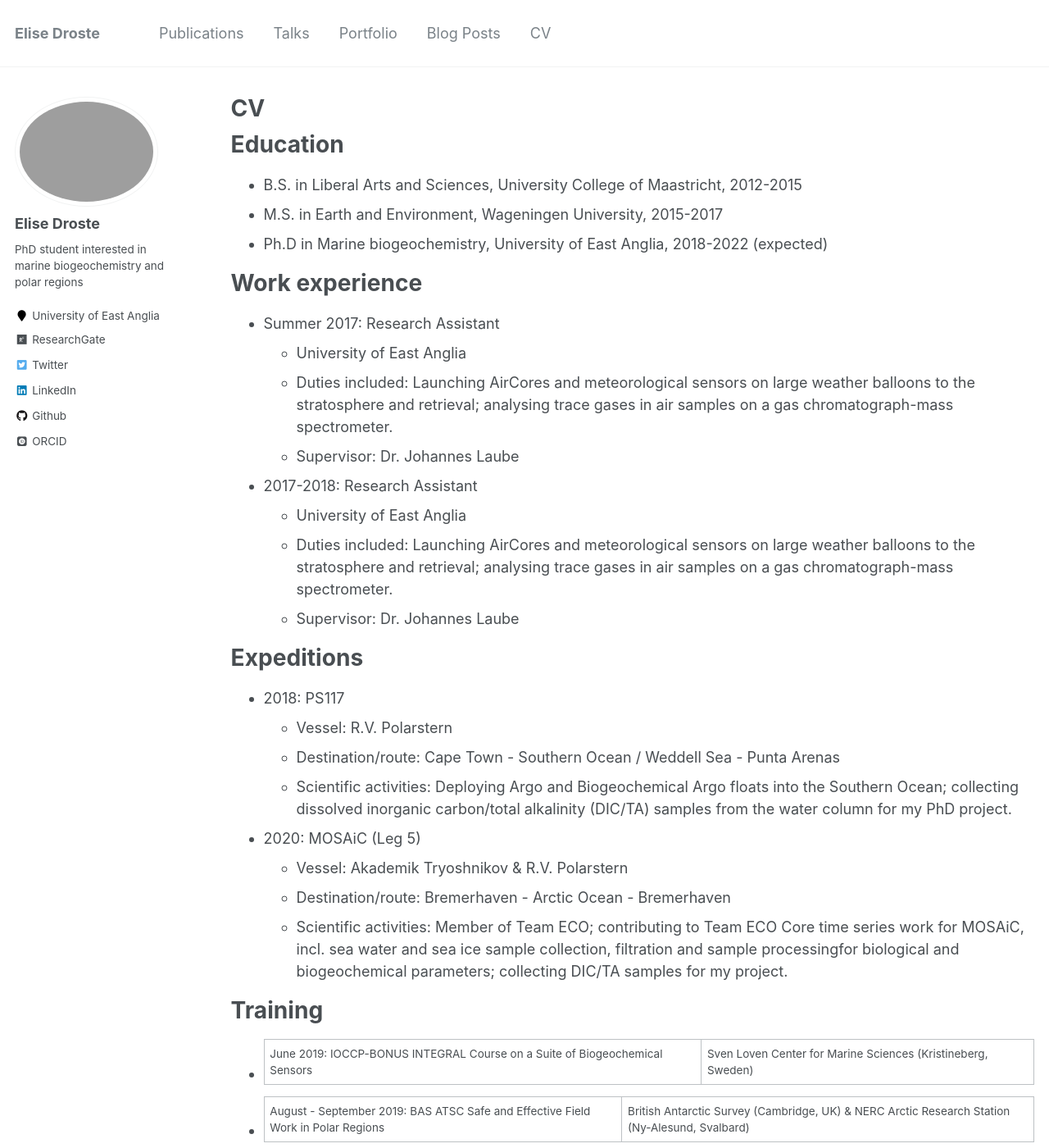
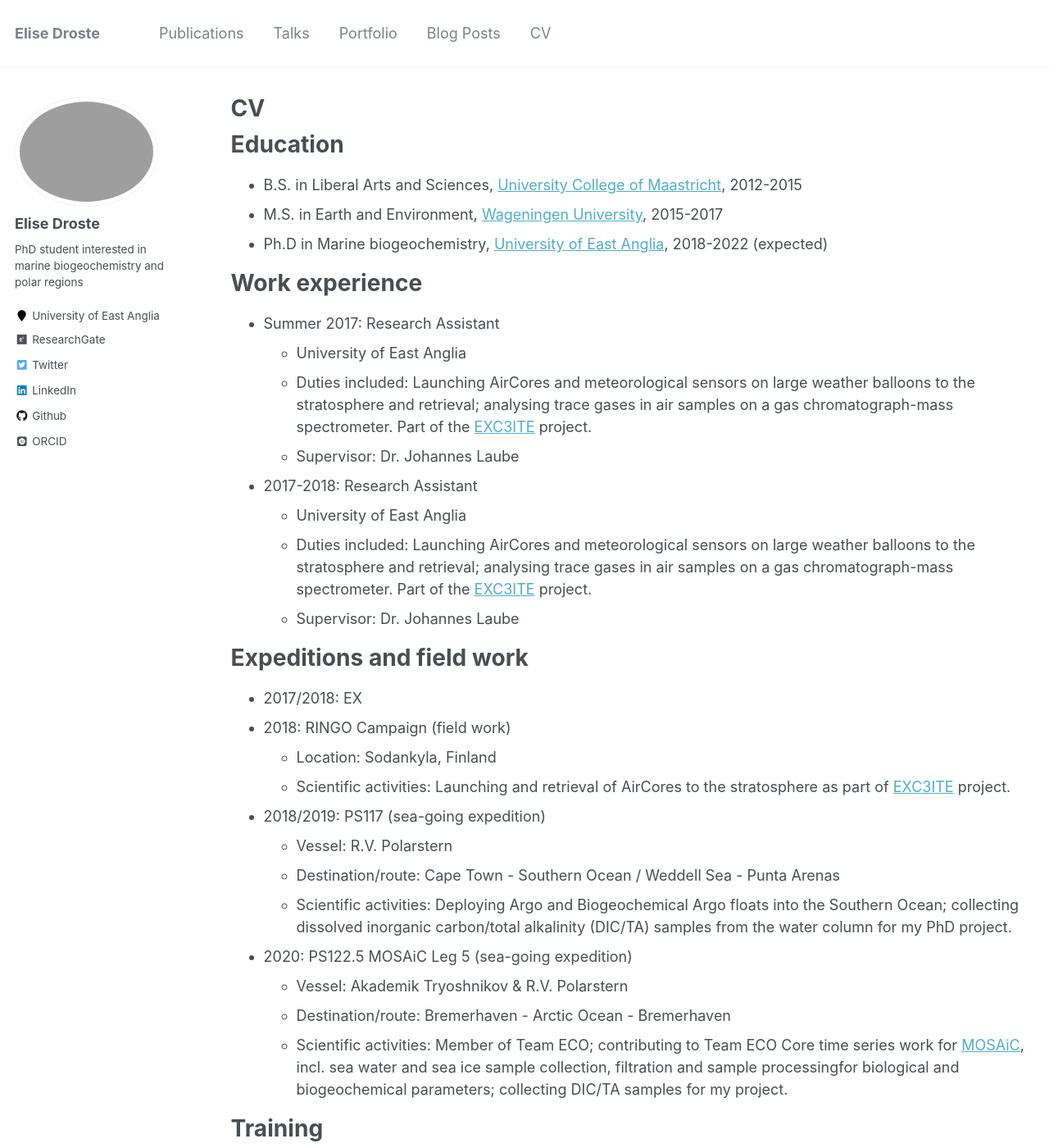
Before and after one commit to edroste/edroste.github.io, a Jekyll site: the page built from _pages/cv.md, in a window 1280 px wide and 1400 px high. Shown: the whole window at 82% size. Built offline with Jekyll 4.4.1, drawn with Linux system fonts in a browser that asks for light colours; some web fonts are replaced; some of the changed text lies outside the part shown.

Commit message:
edited cv

```diff
--- a/_pages/cv.md
+++ b/_pages/cv.md
@@ -11,37 +11,43 @@ redirect_from:
 
 Education
 ======
-* B.S. in Liberal Arts and Sciences, University College of Maastricht, 2012-2015
-* M.S. in Earth and Environment, Wageningen University, 2015-2017
-* Ph.D in Marine biogeochemistry, University of East Anglia, 2018-2022 (expected)
+* B.S. in Liberal Arts and Sciences, [University College of Maastricht](https://www.maastrichtuniversity.nl/education/bachelor/university-college-maastricht), 2012-2015
+* M.S. in Earth and Environment, [Wageningen University](https://www.wur.nl/en/wageningen-university.htm), 2015-2017
+* Ph.D in Marine biogeochemistry, [University of East Anglia](https://www.uea.ac.uk/), 2018-2022 (expected)
 
 Work experience
 ======
 * Summer 2017: Research Assistant
   * University of East Anglia
-  * Duties included: Launching AirCores and meteorological sensors on large weather balloons to the stratosphere and retrieval; analysing trace gases in air samples on a gas chromatograph-mass spectrometer.
+  * Duties included: Launching AirCores and meteorological sensors on large weather balloons to the stratosphere and retrieval; analysing trace gases in air samples on a gas chromatograph-mass spectrometer. Part of the [EXC3ITE](https://exc3ite.wordpress.com/) project.
   * Supervisor: Dr. Johannes Laube
 
 * 2017-2018: Research Assistant
   * University of East Anglia
-  * Duties included: Launching AirCores and meteorological sensors on large weather balloons to the stratosphere and retrieval; analysing trace gases in air samples on a gas chromatograph-mass spectrometer.
+  * Duties included: Launching AirCores and meteorological sensors on large weather balloons to the stratosphere and retrieval; analysing trace gases in air samples on a gas chromatograph-mass spectrometer. Part of the [EXC3ITE](https://exc3ite.wordpress.com/) project.
   * Supervisor: Dr. Johannes Laube
 
-Expeditions
+Expeditions and field work
 ======
-* 2018: PS117
+* 2017/2018: EX
+* 2018: RINGO Campaign (field work)
+  * Location: Sodankyla, Finland
+  * Scientific activities: Launching and retrieval of AirCores to the stratosphere as part of [EXC3ITE](https://exc3ite.wordpress.com/) project.
+* 2018/2019: PS117 (sea-going expedition)
   * Vessel: R.V. Polarstern
   * Destination/route: Cape Town - Southern Ocean / Weddell Sea - Punta Arenas
   * Scientific activities: Deploying Argo and Biogeochemical Argo floats into the Southern Ocean; collecting dissolved inorganic carbon/total alkalinity (DIC/TA) samples from the water column for my PhD project.
-* 2020: MOSAiC (Leg 5)
+* 2020: PS122.5 MOSAiC Leg 5 (sea-going expedition)
   * Vessel: Akademik Tryoshnikov & R.V. Polarstern
   * Destination/route: Bremerhaven - Arctic Ocean - Bremerhaven
-  * Scientific activities: Member of Team ECO; contributing to Team ECO Core time series work for MOSAiC, incl. sea water and sea ice sample collection, filtration and sample processingfor biological and biogeochemical parameters; collecting DIC/TA samples for my project.
+  * Scientific activities: Member of Team ECO; contributing to Team ECO Core time series work for [MOSAiC](https://follow.mosaic-expedition.org/), incl. sea water and sea ice sample collection, filtration and sample processingfor biological and biogeochemical parameters; collecting DIC/TA samples for my project.
 
 Training
 ======
-* June 2019: IOCCP-BONUS INTEGRAL Course on a Suite of Biogeochemical Sensors | Sven Loven Center for Marine Sciences (Kristineberg, Sweden)
-* August - September 2019: BAS ATSC Safe and Effective Field Work in Polar Regions | British Antarctic Survey (Cambridge, UK) & NERC Arctic Research Station (Ny-Alesund, Svalbard)
+* June 2019: IOCCP-BONUS INTEGRAL Course on a Suite of Biogeochemical Sensors
+  * Sven Loven Center for Marine Sciences (Kristineberg, Sweden)
+* August - September 2019: BAS ATSC Safe and Effective Field Work in Polar Regions
+  * British Antarctic Survey (Cambridge, UK) & NERC Arctic Research Station (Ny-Alesund, Svalbard)
 
 Skills
 ======
@@ -74,13 +80,3 @@ Talks
   <ul>{% for post in site.talks %}
     {% include archive-single-talk-cv.html %}
   {% endfor %}</ul>
-
-#Teaching
-#======
-#  <ul>{% for post in site.teaching %}
-#    {% include archive-single-cv.html %}
-#  {% endfor %}</ul>
-
-Service and leadership
-======
-* Currently signed in to 43 different slack teams
```
